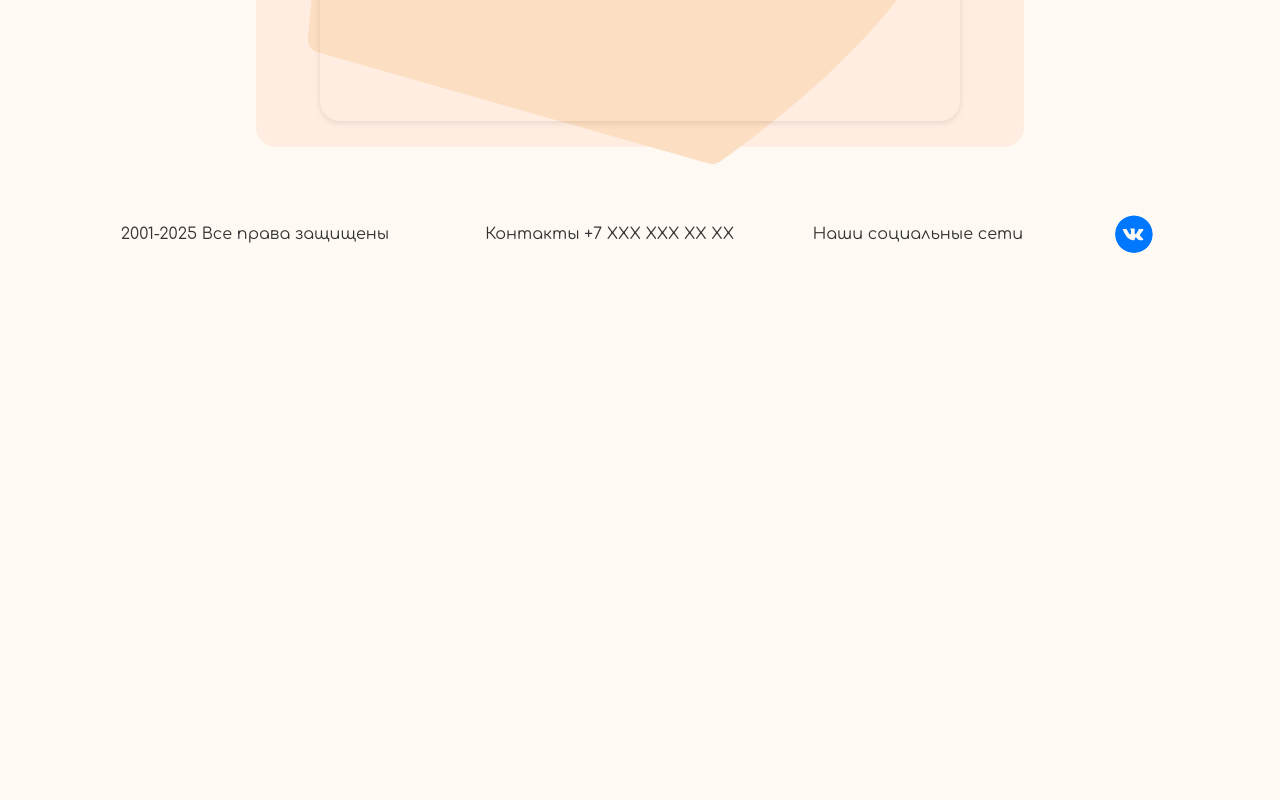
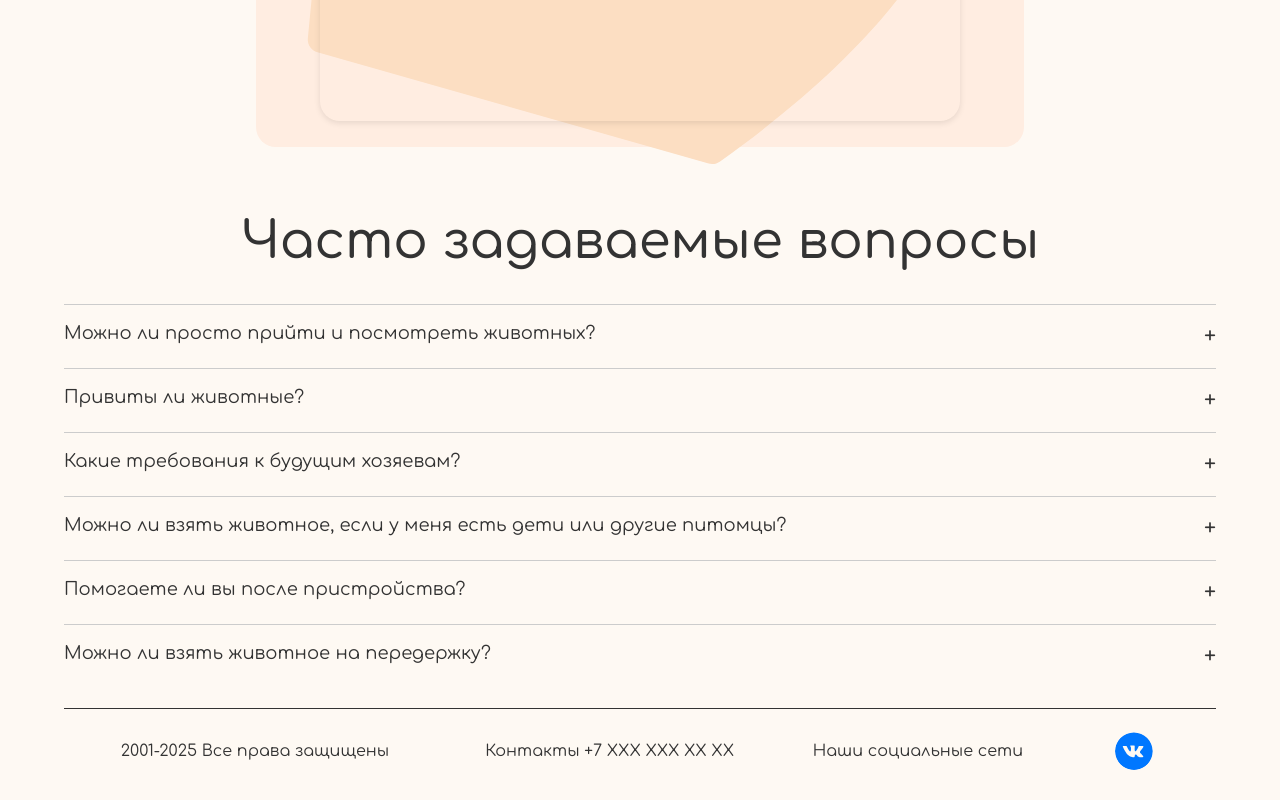
Before and after one commit to MargaritaAveryanova/shelter-user-frontend, a React (Create React App) app: page / in a window 1280 px wide. Shown: the part 3549-4349 px from the top of the page. Before the commit the page ends 3832 px from the top, so only its background shows below. Built offline with nearby package versions, Linux system fonts and the light colour scheme; no server answers.

Commit message:
Часто задаваемые вопросы

```diff
--- a/src/App.js
+++ b/src/App.js
@@ -6,7 +6,8 @@ import CallCurator from './components/CallCurator';
 import Carousel from './components/Carousel';
 import Instruction from './components/Instruction';
 import BankAndPhone from './components/BankAndPhone';
-import Filters from './components/Filters'; // Добавьте этот импорт
+import Filters from './components/Filters';
+import FAQ from './components/FAQ';
 
 
 import Blob from './components/Blob';
@@ -570,6 +571,8 @@ function App() {
       </div>
 
       <YandexMapContainer />
+      <FAQ/>
+      <hr style={{height:"1px", width:"90%", textAlign:"center", margin:"1.5vw auto 1.5vw auto"}}></hr>
       <Footer/>
     </div>
   );
--- /dev/null
+++ b/src/components/FAQ.js
@@ -0,0 +1,67 @@
+import { useState } from "react";
+
+const faqData = [
+  {
+    question: "Можно ли просто прийти и посмотреть животных?",
+    answer:
+      "Да, вы можете приехать и познакомиться с нашими питомцами. Однако мы рекомендуем заранее записаться на визит — так мы сможем подготовиться, уделить вам достаточно времени и подобрать животных, которые лучше всего подойдут под ваш образ жизни и ожидания. Это делает знакомство более комфортным и для вас, и для самих животных.",
+  },
+  {
+    question: "Привиты ли животные?",
+    answer:
+      "Да, все животные в приюте проходят обязательную вакцинацию в соответствии с их возрастом и ветеринарными рекомендациями. Мы следим за графиком прививок и стараемся передавать питомцев в новый дом уже с базовой защитой от распространённых заболеваний. При передаче вы получите информацию о прививках и рекомендации по дальнейшему уходу.",
+  },
+  {
+    question: "Какие требования к будущим хозяевам?",
+    answer:
+      "Мы ищем ответственных и заботливых людей, которые понимают, что животное — это не временное развлечение, а полноценный член семьи. Важно, чтобы вы были готовы обеспечить питомцу регулярное питание, ветеринарный уход, безопасные условия проживания и, конечно, внимание и любовь. Также мы можем задать несколько вопросов о вашем опыте и условиях проживания — это нужно, чтобы подобрать максимально подходящего питомца.",
+  },
+  {
+    question: "Можно ли взять животное, если у меня есть дети или другие питомцы?",
+    answer:
+      "В большинстве случаев — да. Многие наши животные хорошо ладят с детьми и другими питомцами. Мы обязательно учитываем характер, уровень активности и прошлый опыт животного, чтобы подобрать для вас наиболее подходящий вариант. При необходимости мы подскажем, как правильно познакомить питомцев между собой и сделать адаптацию максимально спокойной.",
+  },
+  {
+    question: "Помогаете ли вы после пристройства?",
+    answer:
+      "Да, мы не пропадаем после передачи животного. Вы всегда можете обратиться к нам за советом по адаптации, питанию, воспитанию или поведению питомца. Нам важно, чтобы животное успешно прижилось в новом доме, поэтому мы поддерживаем связь и готовы помочь на любом этапе.",
+  },
+  {
+    question: "Можно ли взять животное на передержку?",
+    answer:
+      "Да, временная передержка — это огромная помощь приюту. Она позволяет освободить место для новых спасённых животных и помогает питомцам быстрее адаптироваться к домашним условиям. Мы расскажем вам обо всех нюансах, обеспечим необходимыми рекомендациями и будем на связи на протяжении всей передержки.",
+  },
+];
+
+export default function FAQ() {
+  const [activeIndex, setActiveIndex] = useState(null);
+
+  const toggle = (index) => {
+    setActiveIndex(activeIndex === index ? null : index);
+  };
+
+  return (
+    <div className="faq-container">
+      <h1 className="faq-title">Часто задаваемые вопросы</h1>
+
+      {faqData.map((item, index) => (
+        <div key={index} className="faq-item">
+          <div className="faq-question" onClick={() => toggle(index)}>
+            {item.question}
+            <span className="faq-icon">
+              {activeIndex === index ? "×" : "+"}
+            </span>
+          </div>
+
+          <div
+            className={`faq-answer ${
+              activeIndex === index ? "open" : ""
+            }`}
+          >
+            <div className="faq-answer-inner">{item.answer}</div>
+          </div>
+        </div>
+      ))}
+    </div>
+  );
+}
--- a/src/index.css
+++ b/src/index.css
@@ -634,7 +634,7 @@ width: 14vw;
 .modal-pet-image-side {
   height: 100%;
   width: 50%;
-  border-radius: 15px;
+  border-radius: 15px 0 0 15px;
   overflow: hidden;
   flex-shrink: 0;
   position: sticky;
@@ -2332,6 +2332,75 @@ align-self: flex-end;
     margin-left: 16vw;
   }
 }
+/* часто задаваемые вопросы */
+
+.faq-container {
+  max-width: 90%;
+  margin: 0 auto;
+}
+
+.faq-title {
+  text-align: center;
+
+  @media (min-width: 768px) {
+    font-size: 4vw;
+    margin-bottom: 2.5vw;
+  }
+  @media (max-width: 767px) {
+    font-size: 7vw;
+    margin-top: 2vw;
+    margin-bottom: 5vw;
+  }
+}
+
+.faq-item {
+  border-top: 1px solid #ccc;
+  /* padding: 15px 0; */
+  @media (min-width: 768px) {
+    padding: 15px 0;
+  }
+  @media (max-width: 767px) {
+    padding: 13px 0;
+  }
+}
+
+.faq-question {
+  display: flex;
+  justify-content: space-between;
+  cursor: pointer;
+  @media (min-width: 768px) {
+    font-size: 18px;
+  }
+  @media (max-width: 767px) {
+    font-size: 15px;
+  }
+}
+
+.faq-icon {
+  font-size: 22px;
+}
+
+.faq-answer {
+  max-height: 0;
+  overflow: hidden;
+  transition: max-height 1.5s ease, padding 0.5s ease;
+}
+
+.faq-answer-inner {
+  padding-top: 10px;
+  color: #555;
+  @media (min-width: 768px) {
+    font-size: 16px;
+  }
+  @media (max-width: 767px) {
+    font-size: 14px;
+  }
+}
+
+/* важно: значение должно быть больше любого текста */
+.faq-answer.open {
+  max-height: 500px;
+}
 
 /* ФУТЕР */
 
```
Also changed, not shown: src/vvgvh.js (deleted).
